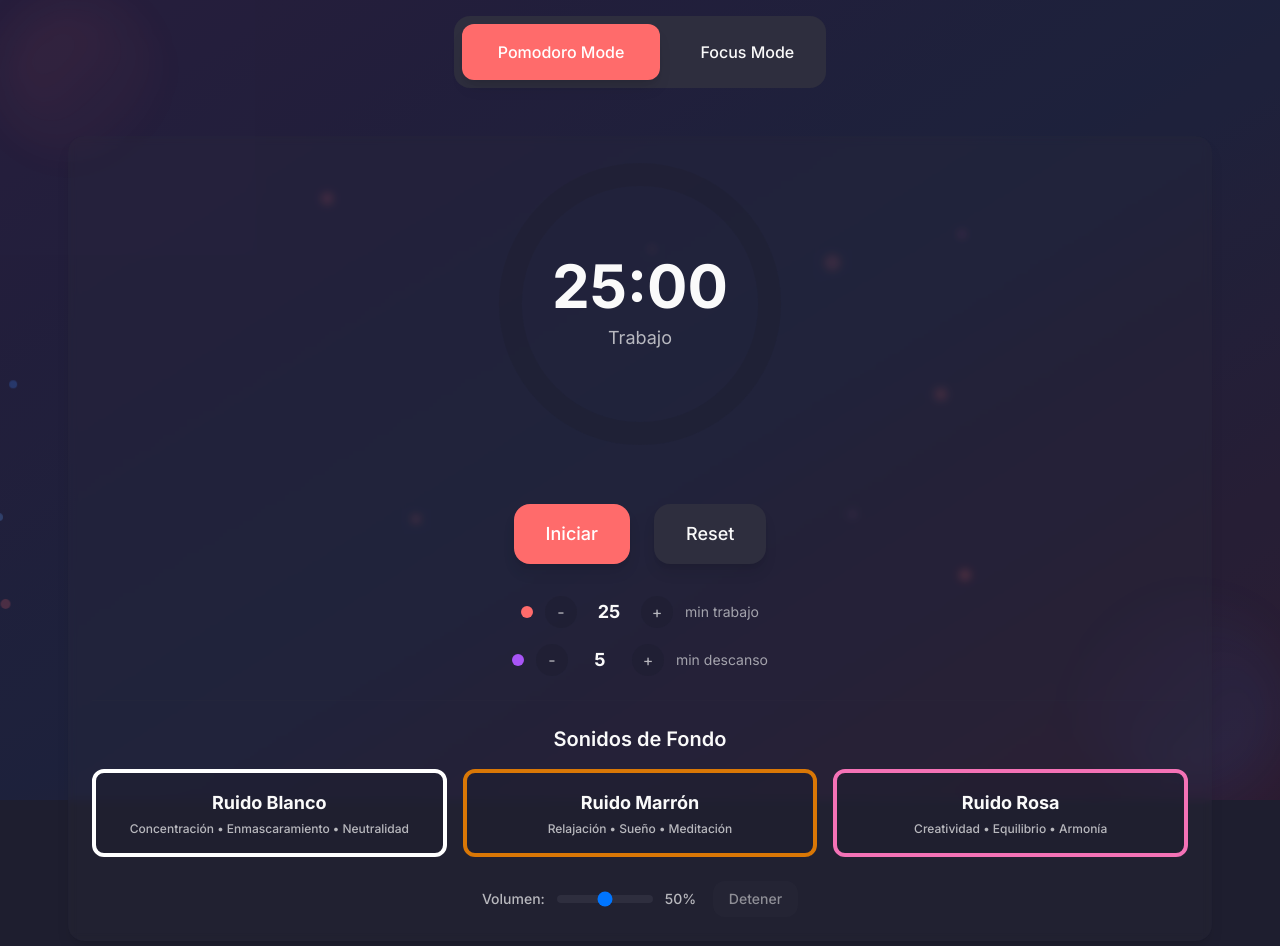
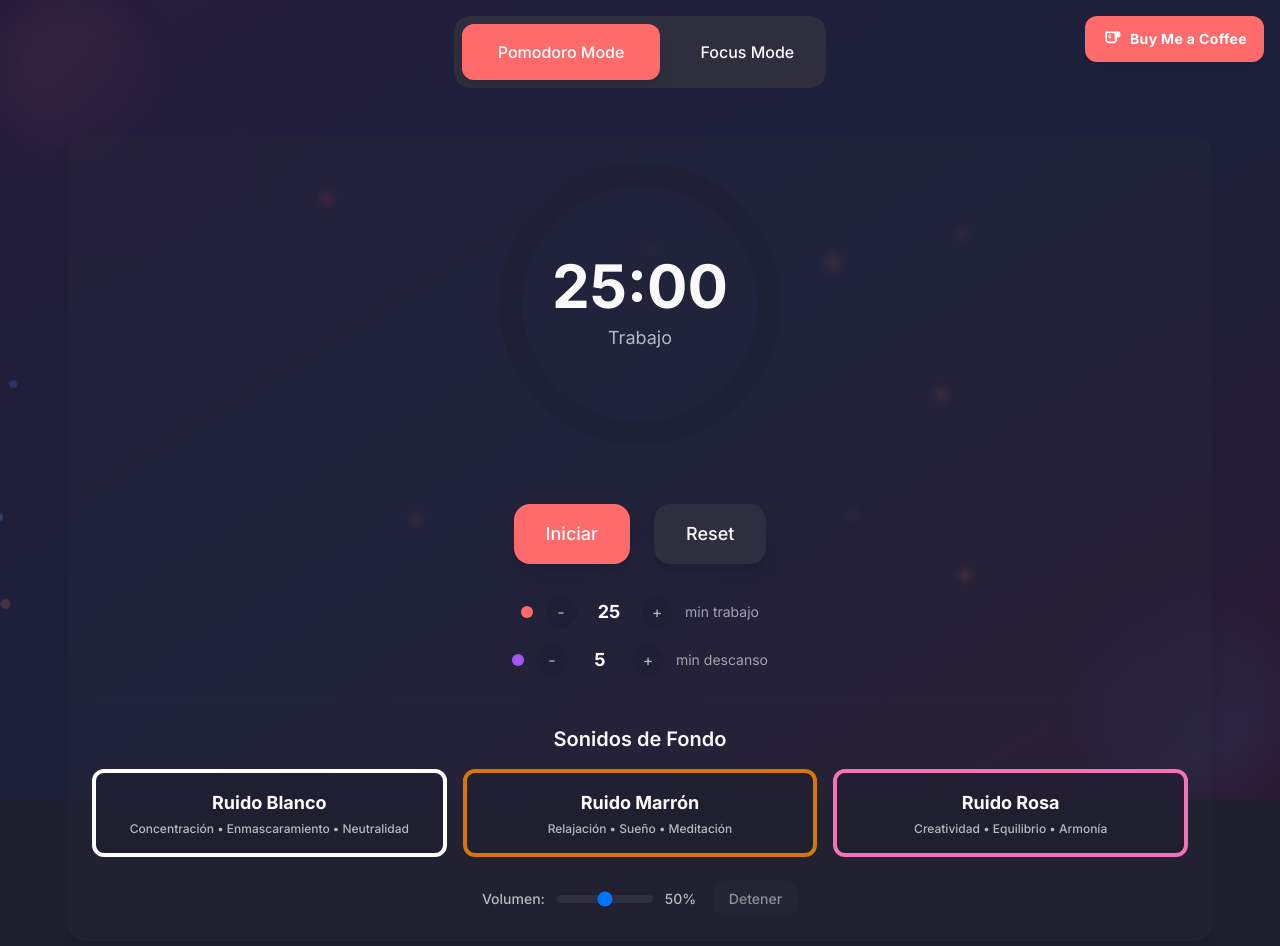
Before and after one commit to juanma97/focus, a React (Vite) app: page / in a window 1280 px wide. Shown: the top 946 px of the page. Built offline with nearby package versions, Linux system fonts and the light colour scheme.

Commit message:
added buy me a coffee

```diff
--- a/src/App.tsx
+++ b/src/App.tsx
@@ -2,6 +2,7 @@ import { useState } from 'react'
 import PomodoroTimer from './components/PomodoroTimer'
 import FocusMode from './components/FocusMode'
 import AnimatedBackground from './components/AnimatedBackground'
+import BuyMeACoffee from './components/BuyMeACoffee'
 
 type Mode = 'pomodoro' | 'focus'
 
@@ -12,6 +13,9 @@ function App() {
     <div className="min-h-screen bg-primary flex flex-col relative">
       {/* Animated Background */}
       <AnimatedBackground />
+
+      {/* Buy Me a Coffee Button */}
+      <BuyMeACoffee />
 
       {/* Header */}
       <header className="p-4 relative z-10">
--- /dev/null
+++ b/src/components/BuyMeACoffee.tsx
@@ -0,0 +1,26 @@
+function BuyMeACoffee() {
+  return (
+    <a
+      href="https://buymeacoffee.com/juanmaperez"
+      target="_blank"
+      rel="noopener noreferrer"
+      className="fixed top-4 right-4 z-50 bg-accent hover:bg-accent/90 text-white font-bold py-3 px-4 rounded-xl shadow-lg transition-all duration-200 transform hover:scale-105 flex items-center gap-2 backdrop-blur-sm border border-accent/20"
+    >
+      {/* Coffee Icon */}
+      <svg
+        className="w-5 h-5"
+        fill="currentColor"
+        viewBox="0 0 24 24"
+      >
+        <path d="M20 3H4v10c0 2.21 1.79 4 4 4h6c2.21 0 4-1.79 4-4v-3h2c1.11 0 2-.89 2-2V5c0-1.11-.89-2-2-2zM9.5 7.28l1.5 1.5V11H8V8.78l1.5-1.5zM16 13c0 1.1-.9 2-2 2H8c-1.1 0-2-.9-2-2V5h3v1.72l-1.5 1.5V9h3V7.22l-1.5-1.5V5h6v8z"/>
+      </svg>
+
+      {/* Text */}
+      <span className="text-sm font-bold tracking-wide">
+        Buy Me a Coffee
+      </span>
+    </a>
+  )
+}
+
+export default BuyMeACoffee
```
